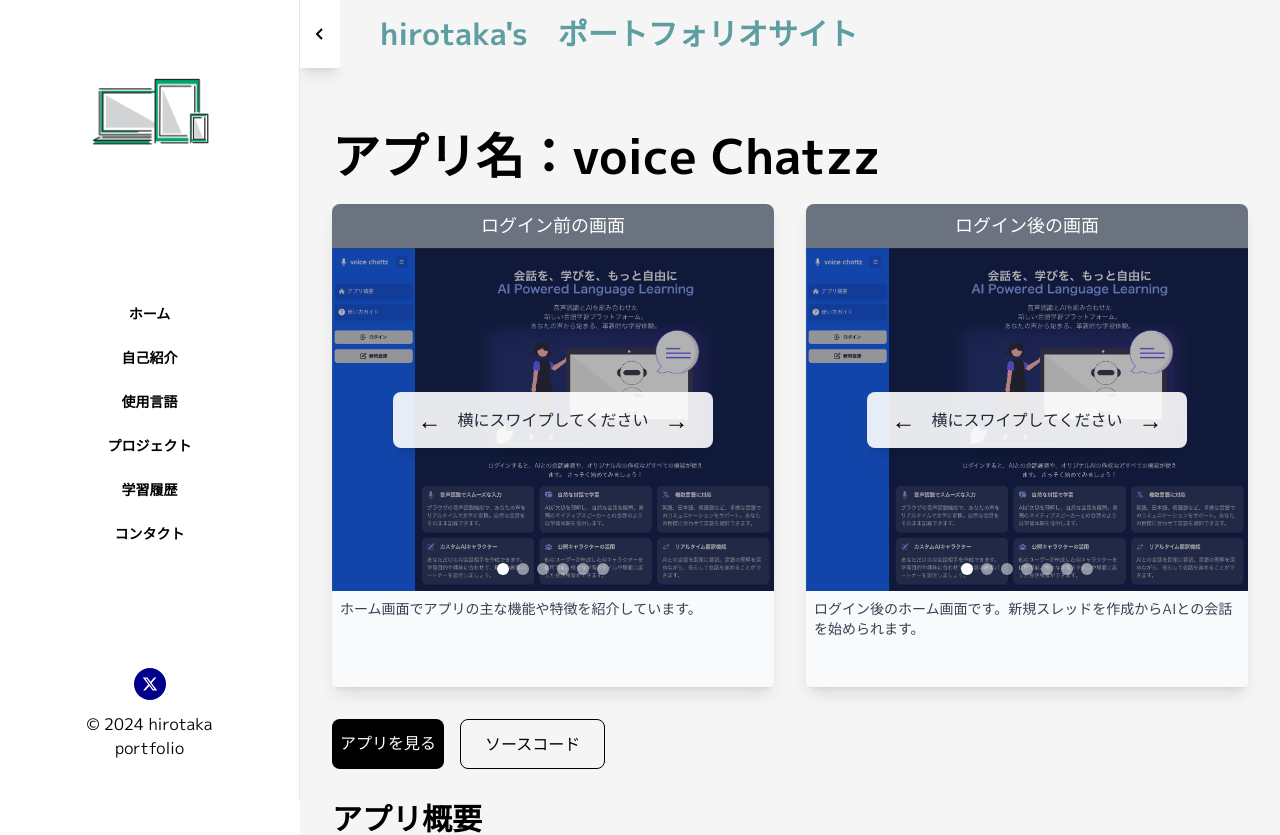
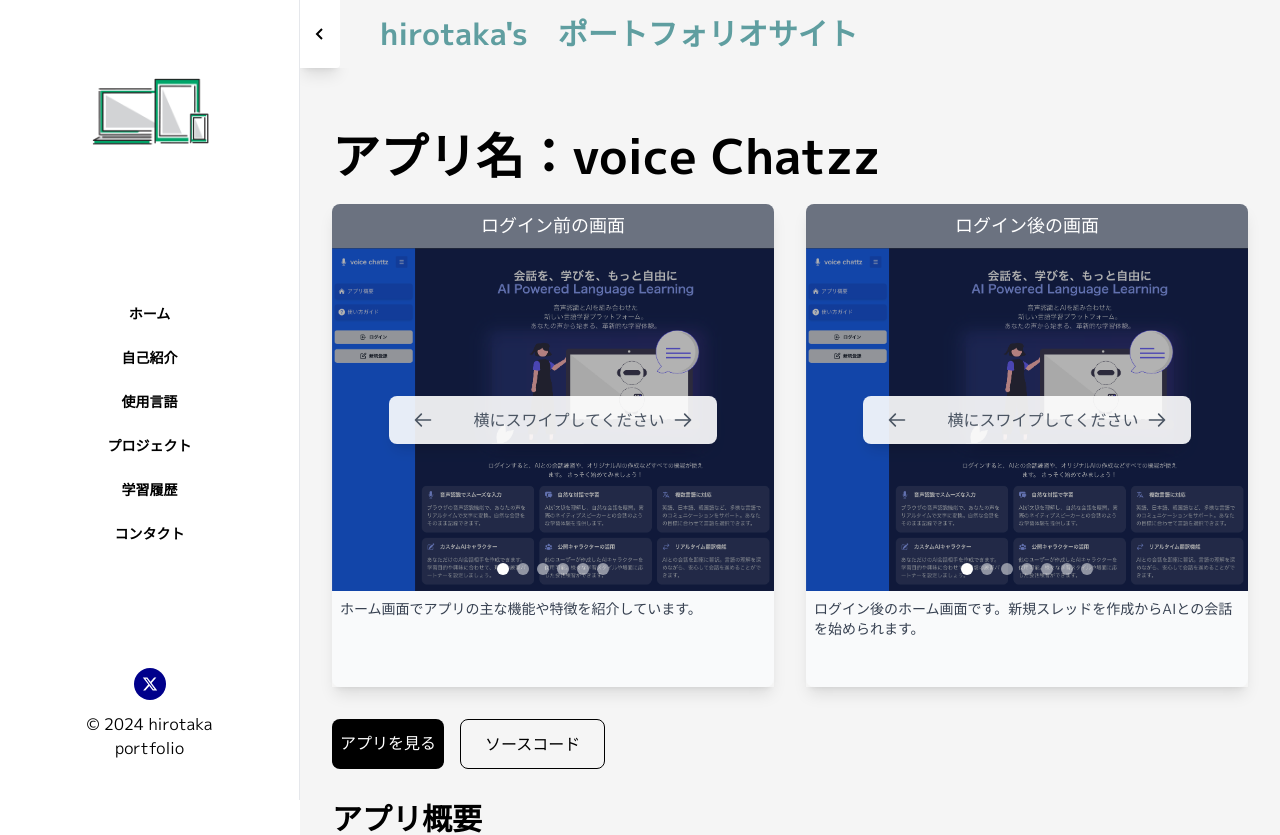
Before and after one commit to hirorotaka/hirotaka-site, a Next.js app: page /projects/portfolio in a window 1280 px wide. Shown: the top 835 px of the page. Built offline with nearby package versions, Linux system fonts and the light colour scheme.

Commit message:
スワイプしてください。のアイコンエフェクト追加

```diff
--- a/app/components/ImageSlider.tsx
+++ b/app/components/ImageSlider.tsx
@@ -68,13 +68,60 @@
           </div>
         )}
 
-        {/* オーバーレイ */}
+        {/* オーバーレイ（アニメーション付き） */}
         {slides.length > 1 && showOverlay && (
           <div className="absolute inset-0 bg-black/30 flex items-center justify-center z-10 pointer-events-none">
-            <div className="bg-white/90 px-6 py-3 rounded-lg shadow-lg flex items-center gap-4">
-              <span className="text-2xl">←</span>
-              <span className="text-gray-800">横にスワイプしてください</span>
-              <span className="text-2xl">→</span>
+            <div className="bg-white/90 px-6 py-3 rounded-lg shadow-lg">
+              <div className="flex items-center gap-2">
+                <svg
+                  className="w-5 h-5 text-gray-600"
+                  fill="none"
+                  stroke="currentColor"
+                  viewBox="0 0 24 24"
+                >
+                  <path
+                    strokeLinecap="round"
+                    strokeLinejoin="round"
+                    strokeWidth={2}
+                    d="M10 19l-7-7m0 0l7-7m-7 7h18"
+                  />
+                </svg>
+                <div className="flex items-center gap-2">
+                  <div className="relative overflow-hidden w-6">
+                    <div className="animate-swipe">
+                      <svg
+                        className="w-6 h-6 text-gray-600"
+                        fill="none"
+                        stroke="currentColor"
+                        viewBox="0 0 24 24"
+                      >
+                        <path
+                          strokeLinecap="round"
+                          strokeLinejoin="round"
+                          strokeWidth={2}
+                          d="M7 11.5V14m0-2.5v-6a1.5 1.5 0 113 0m-3 6a1.5 1.5 0 00-3 0v2a7.5 7.5 0 0015 0v-5a1.5 1.5 0 00-3 0m-6-3V11m0-5.5v-1a1.5 1.5 0 013 0v1m0 0V11m0-5.5a1.5 1.5 0 013 0v3m0 0V11"
+                        />
+                      </svg>
+                    </div>
+                  </div>
+                  <span className="text-gray-600">
+                    横にスワイプしてください
+                  </span>
+                </div>
+                <svg
+                  className="w-5 h-5 text-gray-600"
+                  fill="none"
+                  stroke="currentColor"
+                  viewBox="0 0 24 24"
+                >
+                  <path
+                    strokeLinecap="round"
+                    strokeLinejoin="round"
+                    strokeWidth={2}
+                    d="M14 5l7 7m0 0l-7 7m7-7H3"
+                  />
+                </svg>
+              </div>
             </div>
           </div>
         )}
--- a/tailwind.config.ts
+++ b/tailwind.config.ts
@@ -18,6 +18,15 @@
         cadetblue: '#5f9ea0',
         whitesmoke: '#f5f5f5',
       },
+      keyframes: {
+        swipe: {
+          '0%': { transform: 'translateX(100%)' },
+          '100%': { transform: 'translateX(-100%)' },
+        },
+      },
+      animation: {
+        swipe: 'swipe 2.0s ease-in-out infinite',
+      },
     },
   },
   plugins: [],
```
